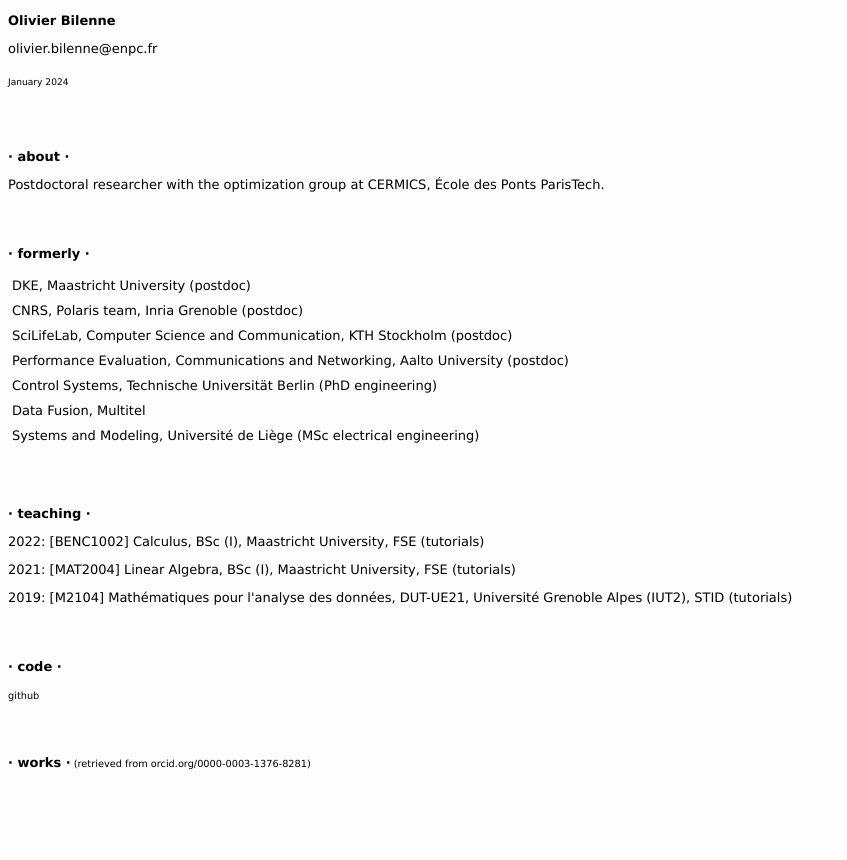
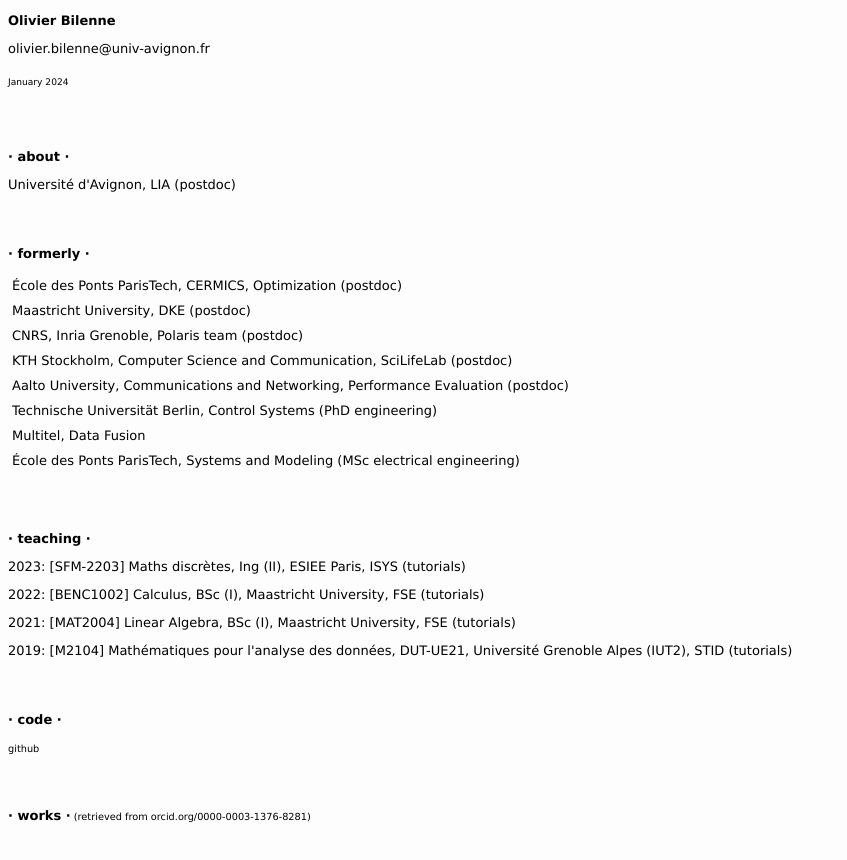
Before and after one commit to barafundle/barafundle.github.io, a plain HTML site: page index.html in a window 1280 px wide. Shown: the whole page, without its empty margins (0-847 px from the left). Before the commit the page ends 834 px from the top, so only its background shows below. Drawn offline with nearby package versions, Linux system fonts and the light colour scheme; no server answers; a script that the page names is missing.

Commit message:
updated affiliation

```diff
--- a/index.html
+++ b/index.html
@@ -12,6 +12,7 @@
 
   gtag('config', 'G-H1M6MJSDWR');
 </script>
+
 
 	  <title>Olivier Bilenne</title>
 <link rel="shortcut icon" href="icon.ico">
@@ -46,7 +47,7 @@ google.load("feeds", "1") //Load Google Ajax Feed API (version 1)
 
 <h3>Olivier Bilenne</h3>
 <p>
-<a href="mailto:olivier.bilenne@enpc.fr" class="external text" title="mailto:olivier.bilenne@enpc.fr" rel="nofollow">olivier.bilenne@enpc.fr</a> <!--- (English, French, German) --->
+<a href="mailto:olivier.bilenne@univ-avignon.fr" class="external text" title="mailto:olivier.bilenne@univ-avignon.fr" rel="nofollow">olivier.bilenne@univ-avignon.fr</a> <!--- (English, French, German) --->
 </p>
 <div class="lastmodified"></div>
 <!--
@@ -60,7 +61,9 @@ google.load("feeds", "1") //Load Google Ajax Feed API (version 1)
 <h2>&#183; about &#183;</h2>
 <div>
 <p>
-Postdoctoral researcher with the <a href="https://cermics-lab.enpc.fr/organisation/optimization/" title="https://cermics-lab.enpc.fr/organisation/optimization/" style="" target="_blank">optimization group</a> at <a href="https://cermics-lab.enpc.fr/" title="https://cermics-lab.enpc.fr/" style="" target="_blank">CERMICS</a>, <a href="http://www.ecoledesponts.fr/en" title="http://www.ecoledesponts.fr/en" style="" target="_blank">École des Ponts ParisTech</a>.
+Université d'Avignon,
+<a href="https://lia.univ-avignon.fr/" title="https://lia.univ-avignon.fr/" style="" target="_blank">LIA</a>
+(postdoc)
 </p>
   <br>
 <br>
@@ -73,41 +76,45 @@ Postdoctoral researcher with the <a href="https://cermics-lab.enpc.fr/organisati
 <tr>
 <!--<td align="center">[ postdoc ]</td>-->
 <td class="container">
-<a href="https://www.maastrichtuniversity.nl/research/department-data-science-and-knowledge-engineering-dke" title="https://www.maastrichtuniversity.nl/research/department-data-science-and-knowledge-engineering-dke" style="" target="_blank">DKE, Maastricht University</a>
+<a href="http://www.ecoledesponts.fr/en" title="http://www.ecoledesponts.fr/en" style="" target="_blank">École des Ponts ParisTech</a>, <a href="https://cermics-lab.enpc.fr/" title="https://cermics-lab.enpc.fr/" style="" target="_blank">CERMICS</a>, <a href="https://cermics-lab.enpc.fr/organisation/optimization/" title="https://cermics-lab.enpc.fr/organisation/optimization/" style="" target="_blank">Optimization</a>
 (postdoc)</td></tr>
 <tr>
 <!--<td align="center">[ postdoc ]</td>-->
 <td class="container">
-<a href="http://www.alpes.cnrs.fr/" title="http://www.alpes.cnrs.fr/" style="" target="_blank">CNRS</a>, <a href="https://team.inria.fr/polaris/" title="https://team.inria.fr/polaris/" style="" target="_blank">Polaris team</a>, <a href="https://www.inria.fr/en/centre/grenoble" title="https://www.inria.fr/en/centre/grenoble" style="" target="_blank">Inria Grenoble</a>
+<a href="https://www.maastrichtuniversity.nl/research/department-data-science-and-knowledge-engineering-dke" title="https://www.maastrichtuniversity.nl/research/department-data-science-and-knowledge-engineering-dke" style="" target="_blank">Maastricht University, DKE</a>
 (postdoc)</td></tr>
 <tr>
 <!--<td align="center">[ postdoc ]</td>-->
 <td class="container">
-<a href="https://www.scilifelab.se/" title="https://www.scilifelab.se/"  style="" target="_blank">SciLifeLab</a>, <a href="https://www.kth.se/en/eecs/skolan-for-elektroteknik-och-datavetenskap-1.760855" title="Computer Science and Communication"  style="" target="_blank">Computer Science and Communication</a>, KTH Stockholm
+<a href="http://www.alpes.cnrs.fr/" title="http://www.alpes.cnrs.fr/" style="" target="_blank">CNRS</a>, <a href="https://www.inria.fr/en/centre/grenoble" title="https://www.inria.fr/en/centre/grenoble" style="" target="_blank">Inria Grenoble</a>, <a href="https://team.inria.fr/polaris/" title="https://team.inria.fr/polaris/" style="" target="_blank">Polaris team</a>
 (postdoc)</td></tr>
 <tr>
 <!--<td align="center">[ postdoc ]</td>-->
 <td class="container">
-<a href="https://www.netlab.tkk.fi/tutkimus/fq4bd/" title="https://www.netlab.tkk.fi/tutkimus/fq4bd/" style="" target="_blank">Performance Evaluation</a>, <a href="http://comnet.aalto.fi/en/" title="http://comnet.aalto.fi" style="" target="_blank">Communications and Networking</a>, Aalto University
+KTH Stockholm, <a href="https://www.kth.se/en/eecs/skolan-for-elektroteknik-och-datavetenskap-1.760855" title="Computer Science and Communication"  style="" target="_blank">Computer Science and Communication</a>, <a href="https://www.scilifelab.se/" title="https://www.scilifelab.se/"  style="" target="_blank">SciLifeLab</a>
+(postdoc)</td></tr>
+<tr>
+<!--<td align="center">[ postdoc ]</td>-->
+<td class="container">
+Aalto University, <a href="http://comnet.aalto.fi/en/" title="http://comnet.aalto.fi" style="" target="_blank">Communications and Networking</a>, <a href="https://www.netlab.tkk.fi/tutkimus/fq4bd/" title="https://www.netlab.tkk.fi/tutkimus/fq4bd/" style="" target="_blank">Performance Evaluation</a>
 (postdoc)
 </td></tr>
 <tr>
 <!--<td align="center">[&nbsp&nbsp&nbsp  PhD &nbsp&nbsp&nbsp]</td>-->
 <td class="container">
-<a href="http://www.control.tu-berlin.de" title="http://www.control.tu-berlin.de"  style="" target="_blank">Control Systems</a>, <a href="http://www.tu-berlin.de" title="http://www.tu-berlin.de" style="" target="_blank">Technische Universität Berlin</a>
+<a href="http://www.tu-berlin.de" title="http://www.tu-berlin.de" style="" target="_blank">Technische Universität Berlin</a>, <a href="http://www.control.tu-berlin.de" title="http://www.control.tu-berlin.de"  style="" target="_blank">Control Systems</a>
 (PhD engineering)
 </td></tr>
 <tr>
 <!--<td align="center"></td>-->
 <td class="container">
-<a href="https://www.multitel.eu" title="https://www.multitel.eu">Data Fusion</a>, <a href="https://www.multitel.eu" title="https://www.multitel.eu" style="" target="_blank">
-Multitel</a>
+<a href="https://www.multitel.eu" title="https://www.multitel.eu" style="" target="_blank">
+Multitel</a>, <a href="https://www.multitel.eu" title="https://www.multitel.eu">Data Fusion</a>
 </td></tr>
 <tr>
 <!--<td align="center">[&nbsp&nbsp&nbsp MSc &nbsp&nbsp&nbsp]</td>-->
 <td class="container">
-<a href="http://www.montefiore.ulg.ac.be/systmod/" title="http://www.montefiore.ulg.ac.be/systmod/">Systems and Modeling</a>, <a href="http://www.montefiore.ulg.ac.be/" title="http://www.montefiore.ulg.ac.be/" style="" target="_blank">
-Université de Liège</a>
+<a href="http://www.ecoledesponts.fr/en" title="http://www.ecoledesponts.fr/en" style="" target="_blank">École des Ponts ParisTech</a>, <a href="http://www.montefiore.ulg.ac.be/systmod/" title="http://www.montefiore.ulg.ac.be/systmod/">Systems and Modeling</a>
 (MSc electrical engineering)</td></tr>
 </table>
 </p>
@@ -119,6 +126,9 @@ Université de Liège</a>
 <h2>&#183; teaching &#183;</h2>
 <div>
 
+<p>
+2023: [SFM-2203] Maths discrètes, Ing (II), <a href="https://www.esiee.fr/en/about-esiee" title="https://www.esiee.fr/en/about-esiee">ESIEE Paris</a>, <a href="https://www.esiee.fr/fr/ecole/departements-enseignements/ingenierie-systemes" title="https://www.esiee.fr/fr/ecole/departements-enseignements/ingenierie-systemes">ISYS</a> (tutorials)
+</p>
 <p>
 2022: [BENC1002] Calculus, BSc (I), <a href="https://www.maastrichtuniversity.nl" title="https://www.maastrichtuniversity.nl">Maastricht University</a>, <a href="https://www.maastrichtuniversity.nl/about-um/faculties/faculty-science-and-engineering" title="https://www.maastrichtuniversity.nl/about-um/faculties/faculty-science-and-engineering">FSE</a> (tutorials)
 </p>
```
